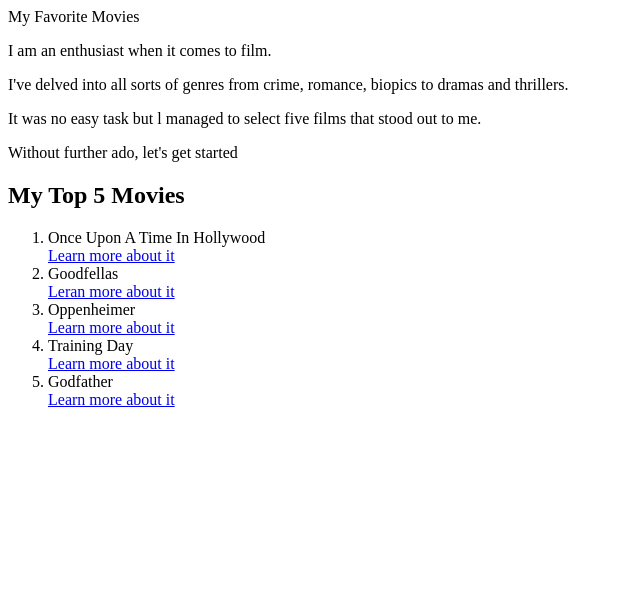
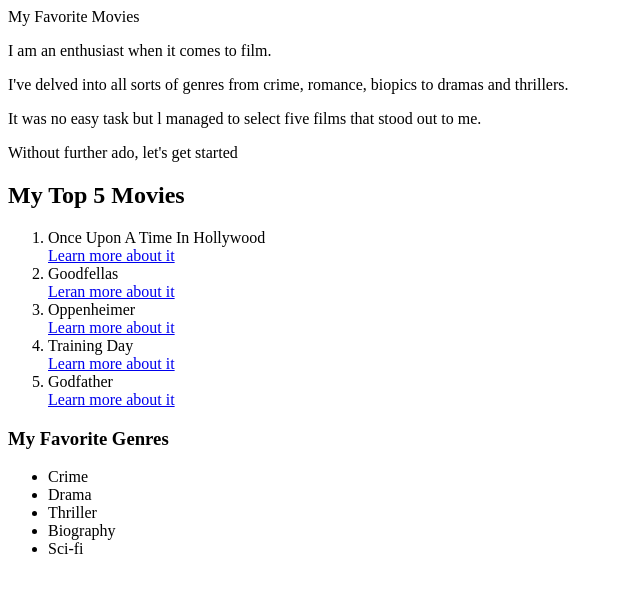
Before and after one commit to Marshall-21/html-practice, a plain HTML site: page index.html in a window 1280 px wide. Shown: the whole page, without its empty margins (0-640 px from the left). Drawn offline with Linux system fonts and the light colour scheme.

```diff
--- a/index.html
+++ b/index.html
@@ -44,6 +44,13 @@
     </li>
 </ol>
 
-
+<h3>My Favorite Genres</h3>
+<ul>
+    <li>Crime</li>
+    <li>Drama</li>
+    <li>Thriller</li>
+    <li>Biography</li>
+    <li>Sci-fi</li>
+</ul>
 </body>
    </html>
```
